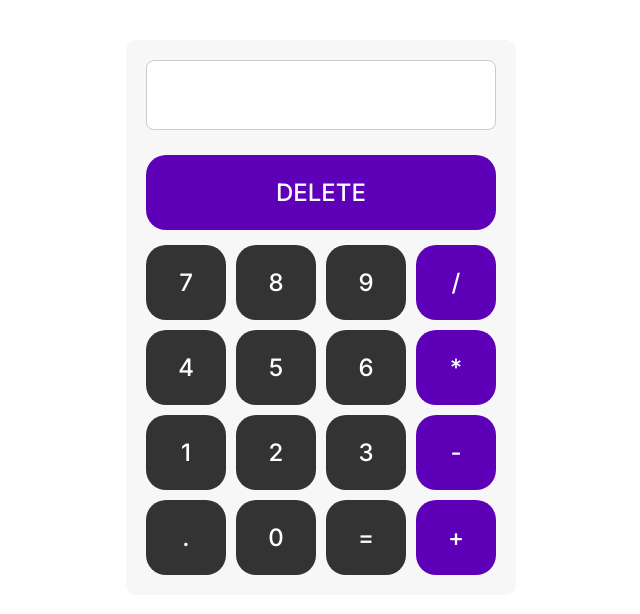
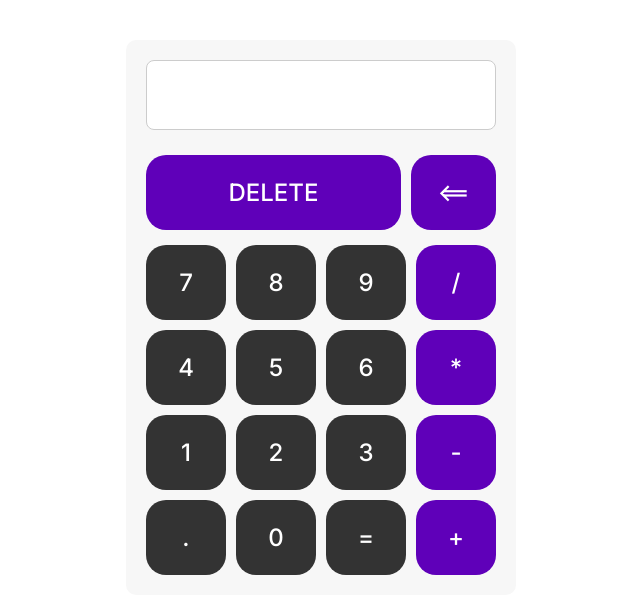
Before and after one commit to vankass/react-calculator, a React (Vite) app: page / in a window 1280 px wide. Shown: the part 110-724 px from the top of the page, without its empty margins (319-959 px from the left). Built offline with nearby package versions, Linux system fonts and the light colour scheme.

Commit message:
feat: add animations

```diff
--- a/src/App.jsx
+++ b/src/App.jsx
@@ -7,7 +7,7 @@ function App() {
   const [input, setInput] = useState("");
 
   function handleClick(value) {
-    const operators = ["+", "-", "/", "*"];
+    const operators = ["+", "-", "/", "*", "."];
     if (operators.includes(value) && operators.includes(input.slice(-1))) return;
     setInput(input + value);
   }
@@ -24,6 +24,10 @@ function App() {
     setInput("");
   }
 
+  function handleBackSpace() {
+    setInput(prev => prev.slice(0, -1));
+  }
+
   function handleChange(e) {
     const value = e.target.value;
     if (/^[0-9+\-*/.]*$/.test(value)) setInput(value);
@@ -36,7 +40,7 @@ function App() {
   return (
     <div className="app">
       <Display value={input} onChange={handleChange} handleKeyDown={handleKeyDown}/>
-      <ButtonGrid onClick={handleClick} handleCalculate={handleCalculate} handleClear={handleClear}/>
+      <ButtonGrid onClick={handleClick} handleCalculate={handleCalculate} handleClear={handleClear} handleBackSpace={handleBackSpace}/>
     </div>
   );
 }
--- a/src/components/Button/Button.css
+++ b/src/components/Button/Button.css
@@ -24,6 +24,7 @@
   filter: brightness(1.1);
 }
 
-.button:active {
+.button:active,
+.button.active {
   transform: scale(0.95);
 }
--- a/src/components/Button/Button.jsx
+++ b/src/components/Button/Button.jsx
@@ -1,6 +1,6 @@
 import "./Button.css"
 export default function Button({onClick, value, type}) {
   return(
-    <button onClick={() => onClick(value)} className={`button ${type}`}>{value}</button>
+    <button onClick={() => onClick(value)} className={`button ${type}`} data-value={value}>{value}</button>
   )
 }
--- a/src/components/ButtonGrid/ButtonGrid.css
+++ b/src/components/ButtonGrid/ButtonGrid.css
@@ -2,9 +2,11 @@
   display: grid;
   grid-template-columns: repeat(4, 1fr);
   gap: 10px;
-  width: 100%;
 }
 
 .button-reset {
+  display: grid;
+  grid-template-columns: 3fr 1fr;
+  gap: 10px;
   margin-bottom: 15px;
 }
--- a/src/components/ButtonGrid/ButtonGrid.jsx
+++ b/src/components/ButtonGrid/ButtonGrid.jsx
@@ -1,24 +1,74 @@
+import { useEffect } from "react";
 import Button from "../Button/Button";
 import "./ButtonGrid.css";
 
-export default function ButtonGrid({ onClick, handleCalculate, handleClear }) {
+export default function ButtonGrid({ onClick, handleCalculate, handleClear, handleBackSpace }) {
   const buttons = [
-    "7", "8", "9", "/",
-    "4", "5", "6", "*",
-    "1", "2", "3", "-",
-    ".", "0", "=", "+",
+    "7",
+    "8",
+    "9",
+    "/",
+    "4",
+    "5",
+    "6",
+    "*",
+    "1",
+    "2",
+    "3",
+    "-",
+    ".",
+    "0",
+    "=",
+    "+",
   ];
+
+  useEffect(() => {
+    function handleKeyDown(e) {
+      e.preventDefault()
+
+      let key = e.key;
+
+      if (key === "Enter") {
+        handleCalculate();
+        key = "=";
+      } else if (key === "Delete") {
+        handleClear();
+        key = "DELETE";
+      } else if (key === "Backspace") {
+        handleBackSpace();
+        key = "<==";
+      } else if (/^[0-9+\-*/.]*$/.test(key)) {
+        onClick(key);
+      } else {
+        return;
+      }
+
+      const button = document.querySelector(`[data-value="${key.toUpperCase()}"]`);
+      if (button) {
+        button.classList.add("active");
+        setTimeout(() => button.classList.remove("active"), 100);
+      }
+    }
+
+    window.addEventListener("keydown", handleKeyDown);
+    return () => window.removeEventListener("keydown", handleKeyDown);
+  }, [onClick, handleClear, handleCalculate, handleBackSpace]);
 
   return (
     <div>
       <div className="button-reset">
-        <Button value="DELETE" onClick={handleClear} type="operator"/>
+        <Button value="DELETE" onClick={handleClear} type="operator" />
+        <Button value="<==" onClick={handleBackSpace} type="operator" />
       </div>
 
       <div className="button-grid">
         {buttons.map((btn) => {
-          if (btn === "=") return <Button key={btn} value={btn} onClick={handleCalculate}/>;
-          if ("+-/*".includes(btn)) return <Button key={btn} value={btn} onClick={onClick} type="operator"/>;
+          if (btn === "=")
+            return <Button key={btn} value={btn} onClick={handleCalculate} />;
+          if ("+-/*".includes(btn))
+            return (
+              <Button key={btn} value={btn} onClick={onClick} type="operator" />
+            );
           return <Button key={btn} value={btn} onClick={onClick} />;
         })}
       </div>
--- a/src/components/Display/Display.jsx
+++ b/src/components/Display/Display.jsx
@@ -1,6 +1,6 @@
 import "./Display.css";
 export default function Display({value, onChange, handleKeyDown}) {
   return (
-      <input type="text" value={value} className="display" onChange={onChange} onKeyDown={handleKeyDown}/>
+      <input type="text" value={value} className="display" onChange={onChange} onKeyDown={handleKeyDown} readOnly/>
   )
 }
```
